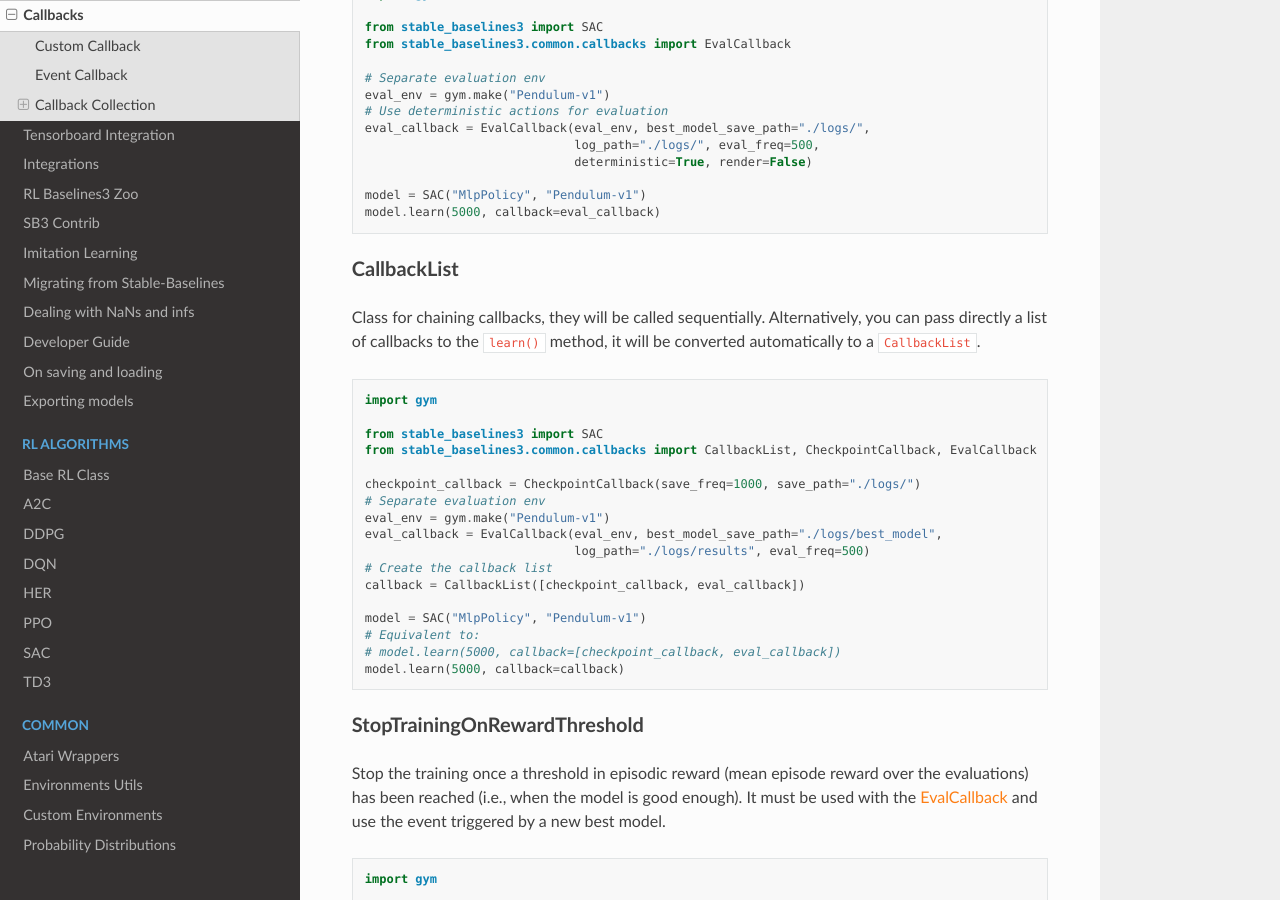
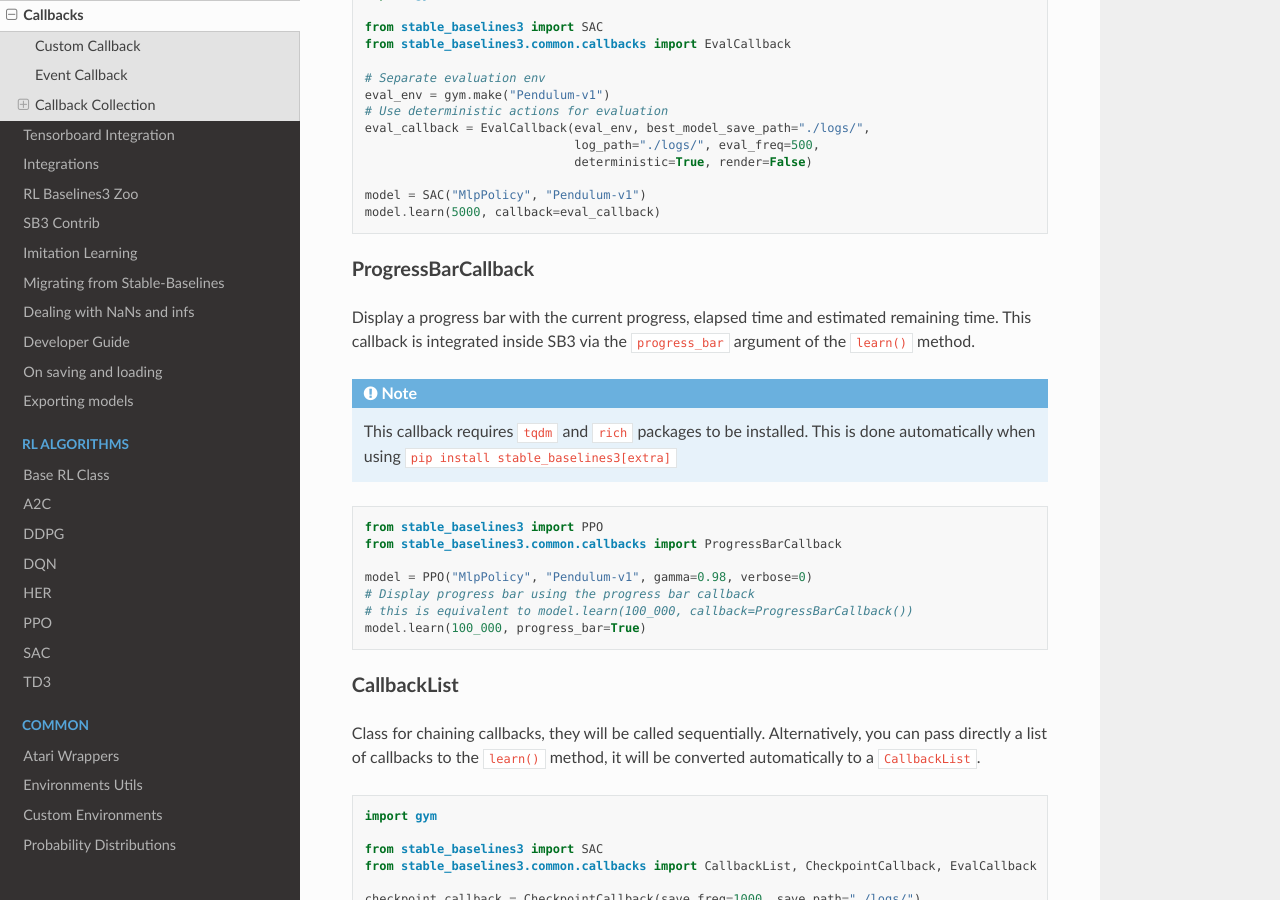
Before and after one commit to DLR-RM/stable-baselines3, a Sphinx documentation site: the page built from docs/guide/callbacks.rst, in a window 1280 px wide and 900 px high, scrolled down 4154 px. Built offline with Sphinx 7.4.7 and the Read the Docs theme 2.0.0, drawn with Linux system fonts in a browser that asks for light colours.

Commit message:
Update doc

```diff
--- a/docs/guide/callbacks.rst
+++ b/docs/guide/callbacks.rst
@@ -225,6 +225,29 @@ It will save the best model if ``best_model_save_path`` folder is specified and
     model = SAC("MlpPolicy", "Pendulum-v1")
     model.learn(5000, callback=eval_callback)
 
+.. _ProgressBarCallback:
+
+ProgressBarCallback
+^^^^^^^^^^^^^^^^^^^
+
+Display a progress bar with the current progress, elapsed time and estimated remaining time.
+This callback is integrated inside SB3 via the ``progress_bar`` argument of the ``learn()`` method.
+
+.. note::
+
+	This callback requires ``tqdm`` and ``rich`` packages to be installed. This is done automatically when using ``pip install stable_baselines3[extra]``
+
+
+.. code-block:: python
+
+    from stable_baselines3 import PPO
+    from stable_baselines3.common.callbacks import ProgressBarCallback
+
+    model = PPO("MlpPolicy", "Pendulum-v1", gamma=0.98, verbose=0)
+    # Display progress bar using the progress bar callback
+    # this is equivalent to model.learn(100_000, callback=ProgressBarCallback())
+    model.learn(100_000, progress_bar=True)
+
 
 .. _Callbacklist:
 
--- a/docs/guide/quickstart.rst
+++ b/docs/guide/quickstart.rst
@@ -17,7 +17,7 @@ Here is a quick example of how to train and run A2C on a CartPole environment:
   env = gym.make("CartPole-v1")
 
   model = A2C("MlpPolicy", env, verbose=1)
-  model.learn(total_timesteps=10000)
+  model.learn(total_timesteps=10_000)
 
   obs = env.reset()
   for i in range(1000):
```
Also changed, not shown: docs/guide/examples.rst (+4 -4 lines).
